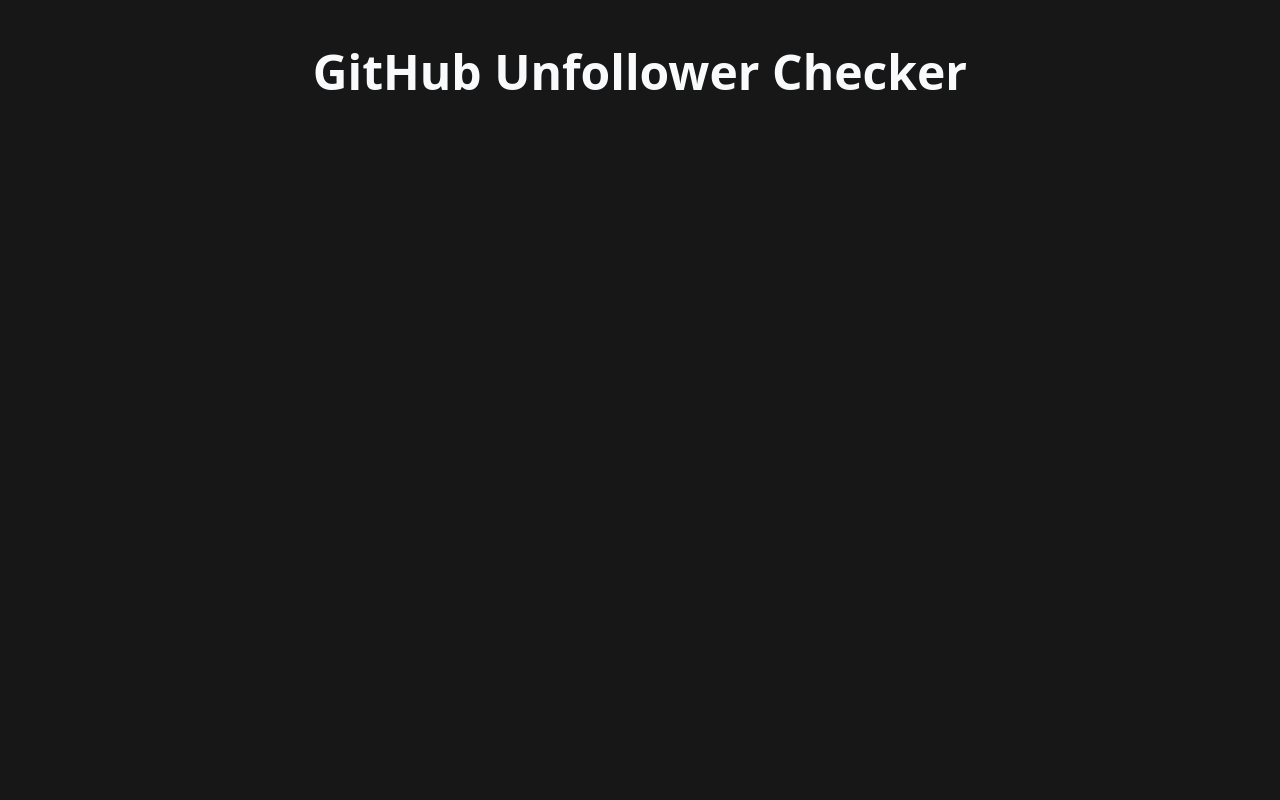
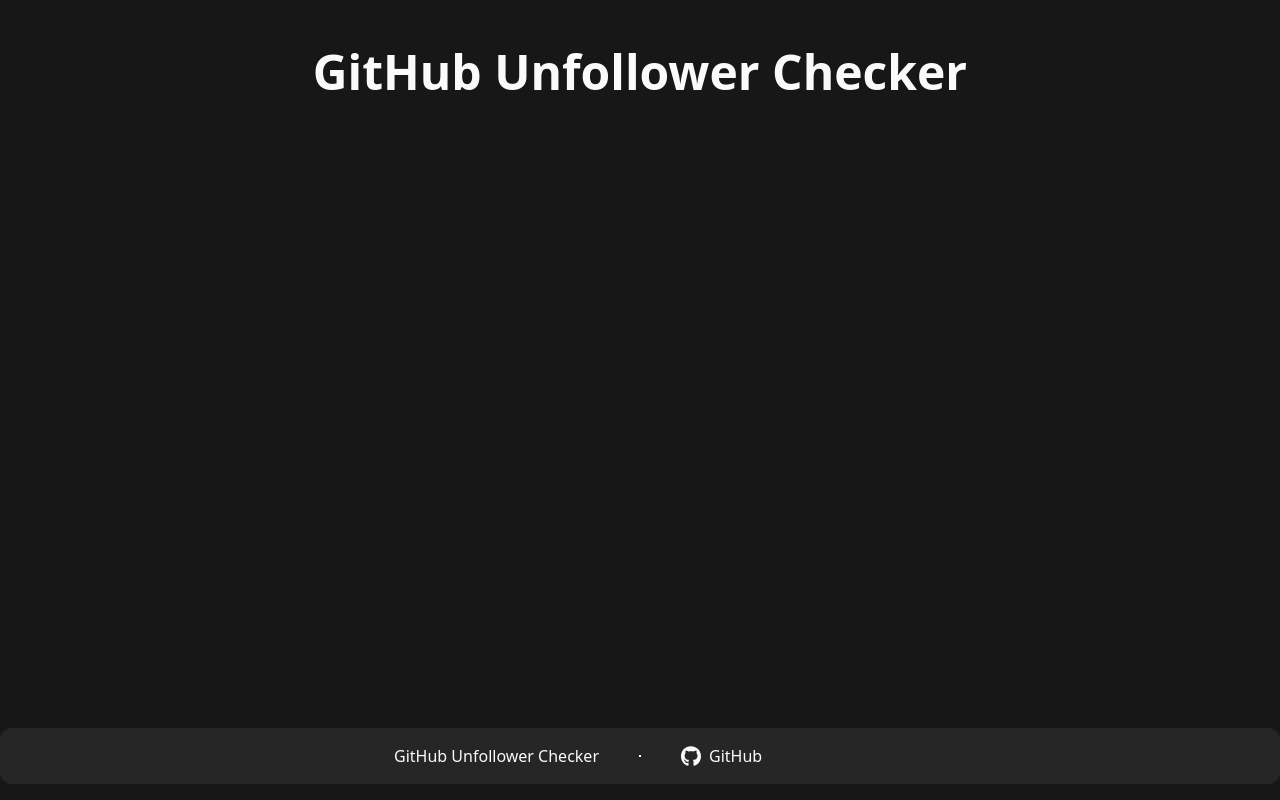
Before and after one commit to black-2u/GitHub-Unfollowers-Checker, a React (Vite) app: page / in a window 1280 px wide. Built offline with nearby package versions, Linux system fonts and the light colour scheme.

Commit message:
create Footer component

```diff
--- a/src/App.jsx
+++ b/src/App.jsx
@@ -1,9 +1,11 @@
 import { Header } from "./components/Header";
+import { Footer } from "./components/Footer";
 
 function App() {
   return (
     <>
       <Header />
+      <Footer />
     </>
   );
 }
--- /dev/null
+++ b/src/components/Footer.jsx
@@ -0,0 +1,29 @@
+export const Footer = () => {
+  return (
+    <footer className="Footer">
+      <ul className="container mx-auto bg-neutral-800 rounded-xl py-4 flex items-center gap-10 select-none">
+        <li className="w-full text-right">GitHub Unfollower Checker</li>
+        <li className="border border-gray-50 h-fit"></li>
+        <li className="w-full text-left">
+          <a
+            href="https://github.com/Wiazeph/ReactJS-GitHub-Unfollower-Checker"
+            target="_blank"
+            rel="noopener noreferrer"
+            className="w-fit flex items-center gap-2 hover:text-gray-500 transition"
+          >
+            <span className="w-5 h-5">
+              <svg
+                fill="currentColor"
+                xmlns="http://www.w3.org/2000/svg"
+                viewBox="0 0 496 512"
+              >
+                <path d="M165.9 397.4c0 2-2.3 3.6-5.2 3.6-3.3.3-5.6-1.3-5.6-3.6 0-2 2.3-3.6 5.2-3.6 3-.3 5.6 1.3 5.6 3.6zm-31.1-4.5c-.7 2 1.3 4.3 4.3 4.9 2.6 1 5.6 0 6.2-2s-1.3-4.3-4.3-5.2c-2.6-.7-5.5.3-6.2 2.3zm44.2-1.7c-2.9.7-4.9 2.6-4.6 4.9.3 2 2.9 3.3 5.9 2.6 2.9-.7 4.9-2.6 4.6-4.6-.3-1.9-3-3.2-5.9-2.9zM244.8 8C106.1 8 0 113.3 0 252c0 110.9 69.8 205.8 169.5 239.2 12.8 2.3 17.3-5.6 17.3-12.1 0-6.2-.3-40.4-.3-61.4 0 0-70 15-84.7-29.8 0 0-11.4-29.1-27.8-36.6 0 0-22.9-15.7 1.6-15.4 0 0 24.9 2 38.6 25.8 21.9 38.6 58.6 27.5 72.9 20.9 2.3-16 8.8-27.1 16-33.7-55.9-6.2-112.3-14.3-112.3-110.5 0-27.5 7.6-41.3 23.6-58.9-2.6-6.5-11.1-33.3 2.6-67.9 20.9-6.5 69 27 69 27 20-5.6 41.5-8.5 62.8-8.5s42.8 2.9 62.8 8.5c0 0 48.1-33.6 69-27 13.7 34.7 5.2 61.4 2.6 67.9 16 17.7 25.8 31.5 25.8 58.9 0 96.5-58.9 104.2-114.8 110.5 9.2 7.9 17 22.9 17 46.4 0 33.7-.3 75.4-.3 83.6 0 6.5 4.6 14.4 17.3 12.1C428.2 457.8 496 362.9 496 252 496 113.3 383.5 8 244.8 8zM97.2 352.9c-1.3 1-1 3.3.7 5.2 1.6 1.6 3.9 2.3 5.2 1 1.3-1 1-3.3-.7-5.2-1.6-1.6-3.9-2.3-5.2-1zm-10.8-8.1c-.7 1.3.3 2.9 2.3 3.9 1.6 1 3.6.7 4.3-.7.7-1.3-.3-2.9-2.3-3.9-2-.6-3.6-.3-4.3.7zm32.4 35.6c-1.6 1.3-1 4.3 1.3 6.2 2.3 2.3 5.2 2.6 6.5 1 1.3-1.3.7-4.3-1.3-6.2-2.2-2.3-5.2-2.6-6.5-1zm-11.4-14.7c-1.6 1-1.6 3.6 0 5.9 1.6 2.3 4.3 3.3 5.6 2.3 1.6-1.3 1.6-3.9 0-6.2-1.4-2.3-4-3.3-5.6-2z"></path>
+              </svg>
+            </span>
+            <span>GitHub</span>
+          </a>
+        </li>
+      </ul>
+    </footer>
+  );
+};
--- a/src/index.css
+++ b/src/index.css
@@ -7,3 +7,9 @@
     @apply bg-neutral-900 text-gray-50;
   }
 }
+
+@layer utilities {
+  .Footer {
+    @apply fixed bottom-4 w-full;
+  }
+}
```
Also changed, not shown: src/assets/icons/GitHub.svg (added).
